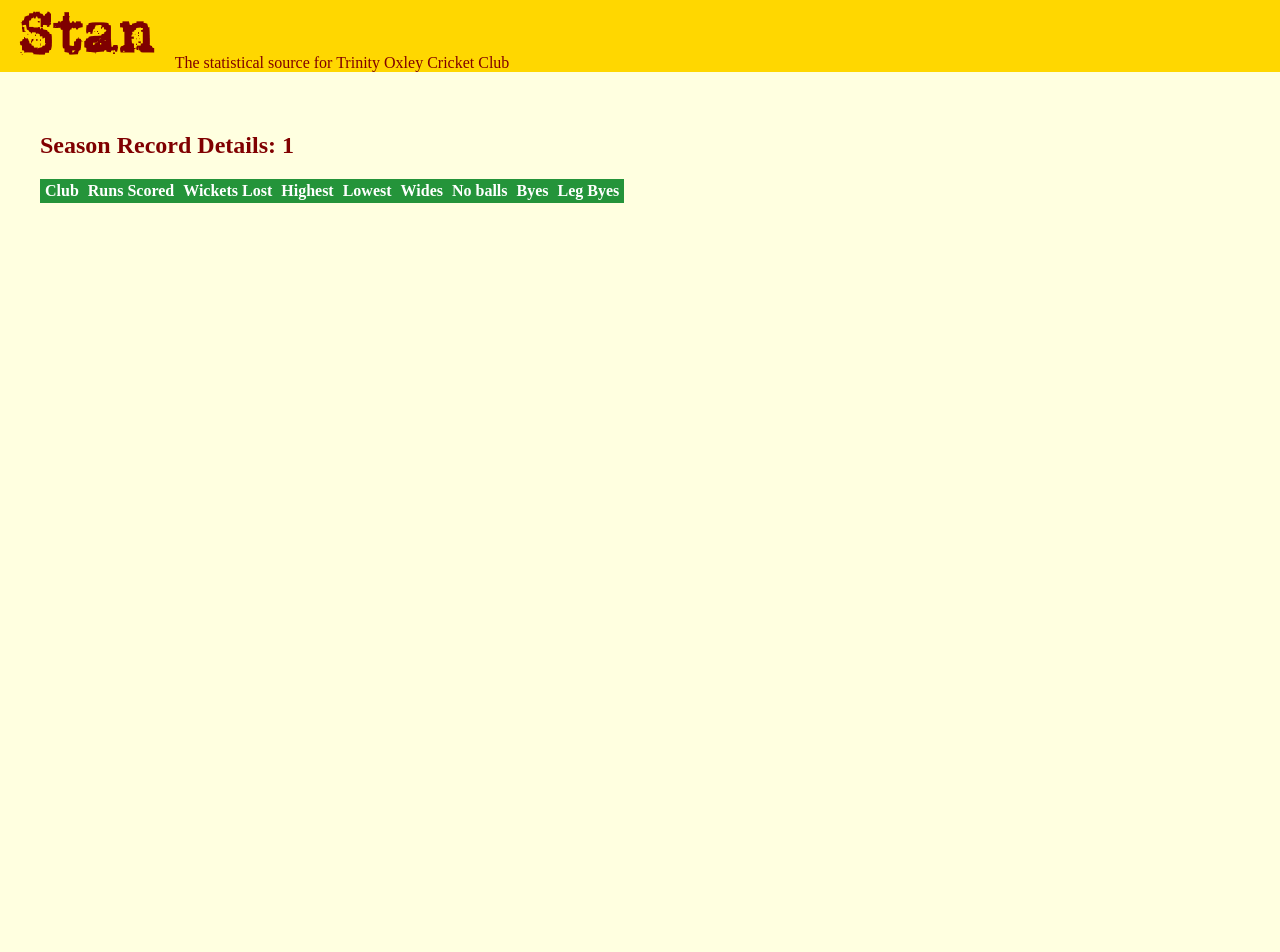
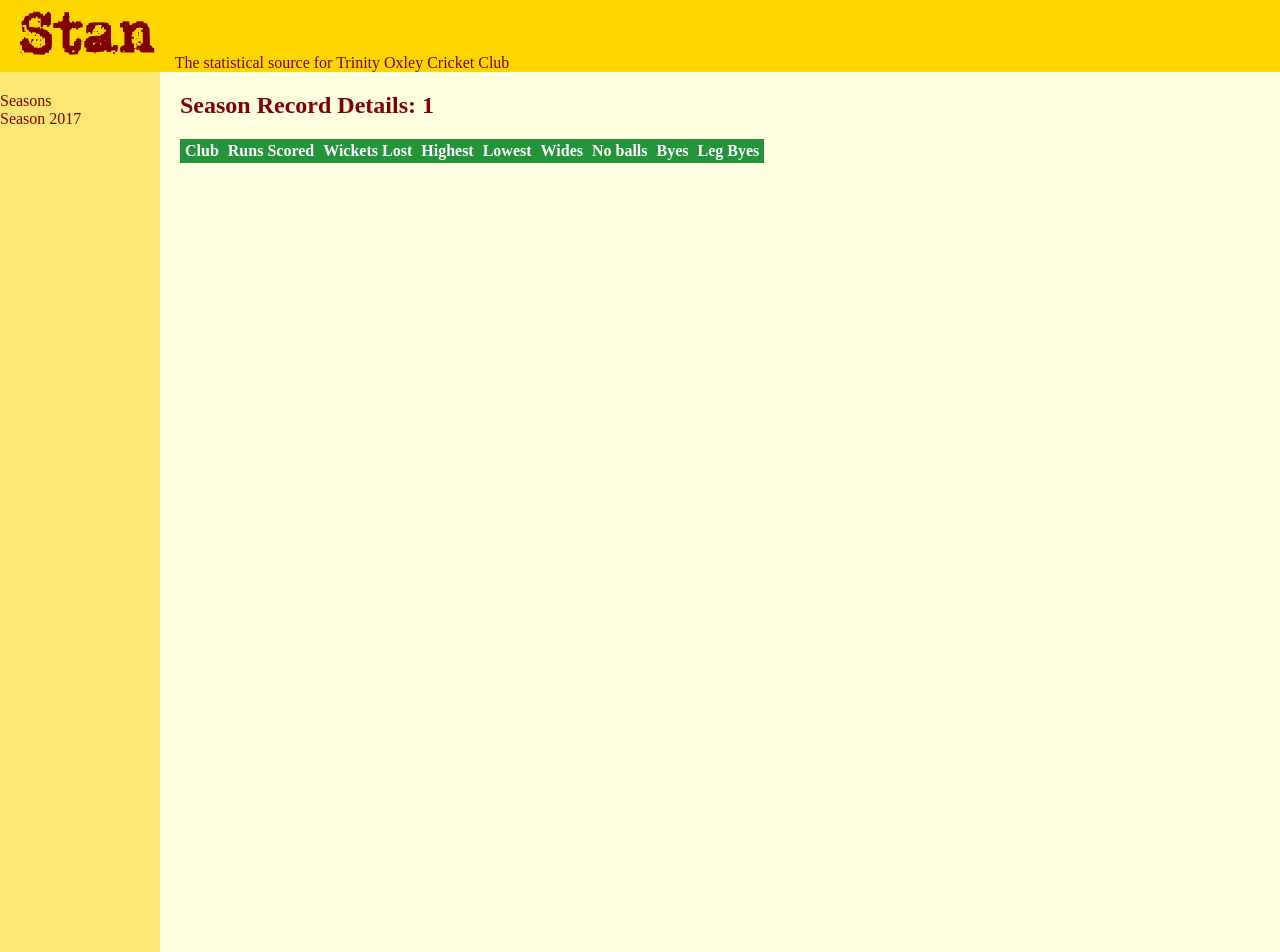
Before and after one commit to mikewoodhouse/stan, a Flask app: page /season_record/1 in a window 1280 px wide. Run offline with Flask 2, Linux system fonts and the light colour scheme; lists and menus that the app fills with data are empty.

Commit message:
added basic sidebar block

```diff
--- a/app/static/main.css
+++ b/app/static/main.css
@@ -1,5 +1,32 @@
 body {
     margin: 0;
+}
+
+.sidebar {
+    height: 100%;
+    width: 160px;
+    position: fixed;
+    z-index: 1;
+    left: 0;
+    background-color: rgb(252, 231, 116);
+    overflow-x: hidden;
+    padding-top: 20px;
+}
+
+.sidebar a {
+    padding: 6xp 8px 6px 16px;
+    text-decoration: none;
+    color: maroon;
+    display: block;
+}
+
+.sidebar a:hover {
+  color: green;
+}
+
+.main {
+    margin-left: 160px;
+    padding: 0px 20px;
 }
 
 h2 {
--- a/app/templates/index.html
+++ b/app/templates/index.html
@@ -19,9 +19,11 @@
     </div>
     <div class="sidebar">
         {% block sidebar %}
+        <a href="/seasons">Seasons</a>
+        <a href="/season_record/2017">Season 2017</a>
         {% endblock %}
     </div>
-    <div style="margin: 20px; padding: 20px;">
+    <div class="main">
         {% block data %}
         {% endblock %}
     </div>
--- a/app/templates/season_record.html
+++ b/app/templates/season_record.html
@@ -1,4 +1,5 @@
 {% extends 'index.html' %}
+{% block sidebar %}{{ super() }}{% endblock %}
 {% block data %}
 <h2>Season Record Details: {{ year }}</h2>
 <table>
```
